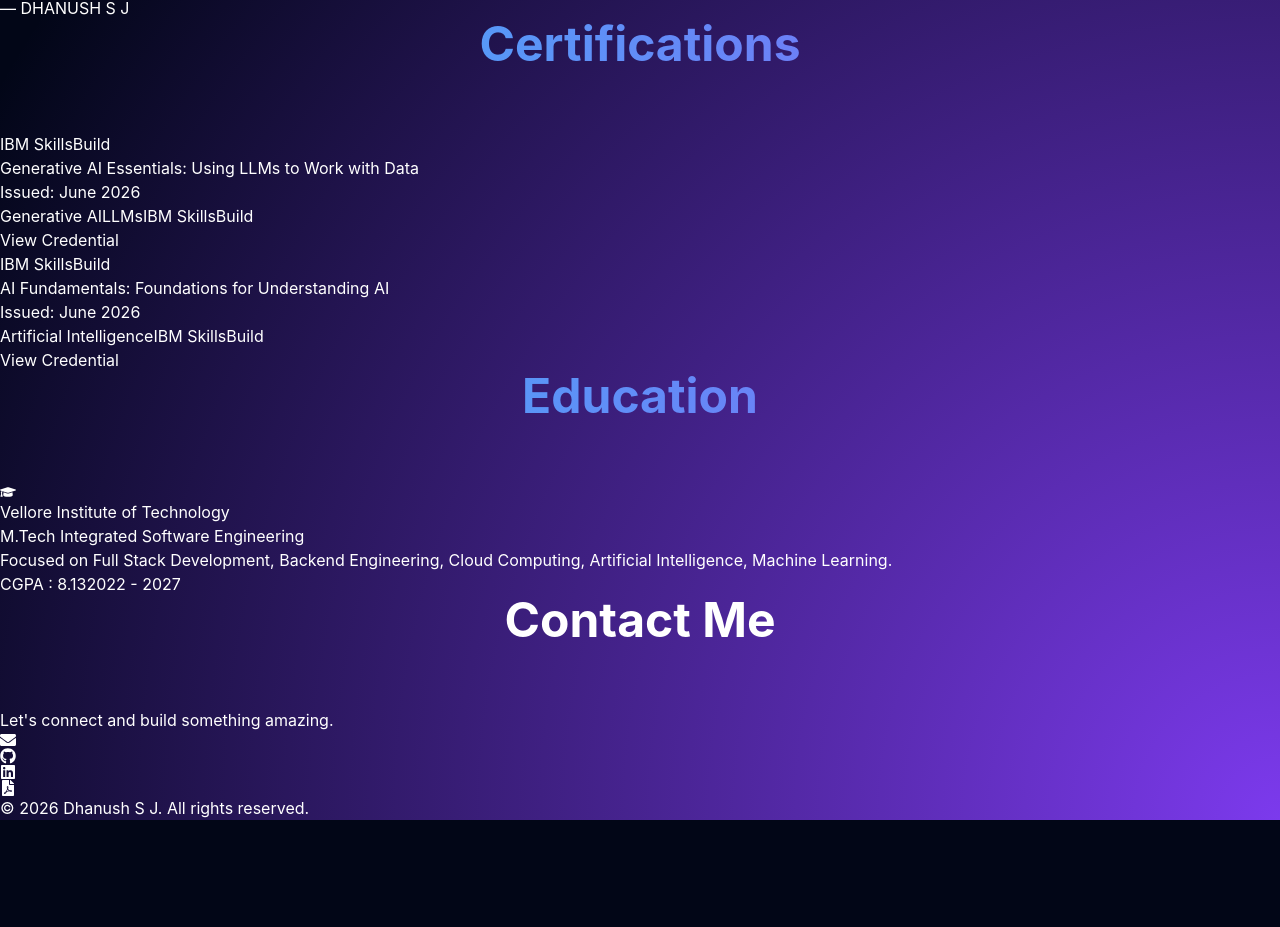
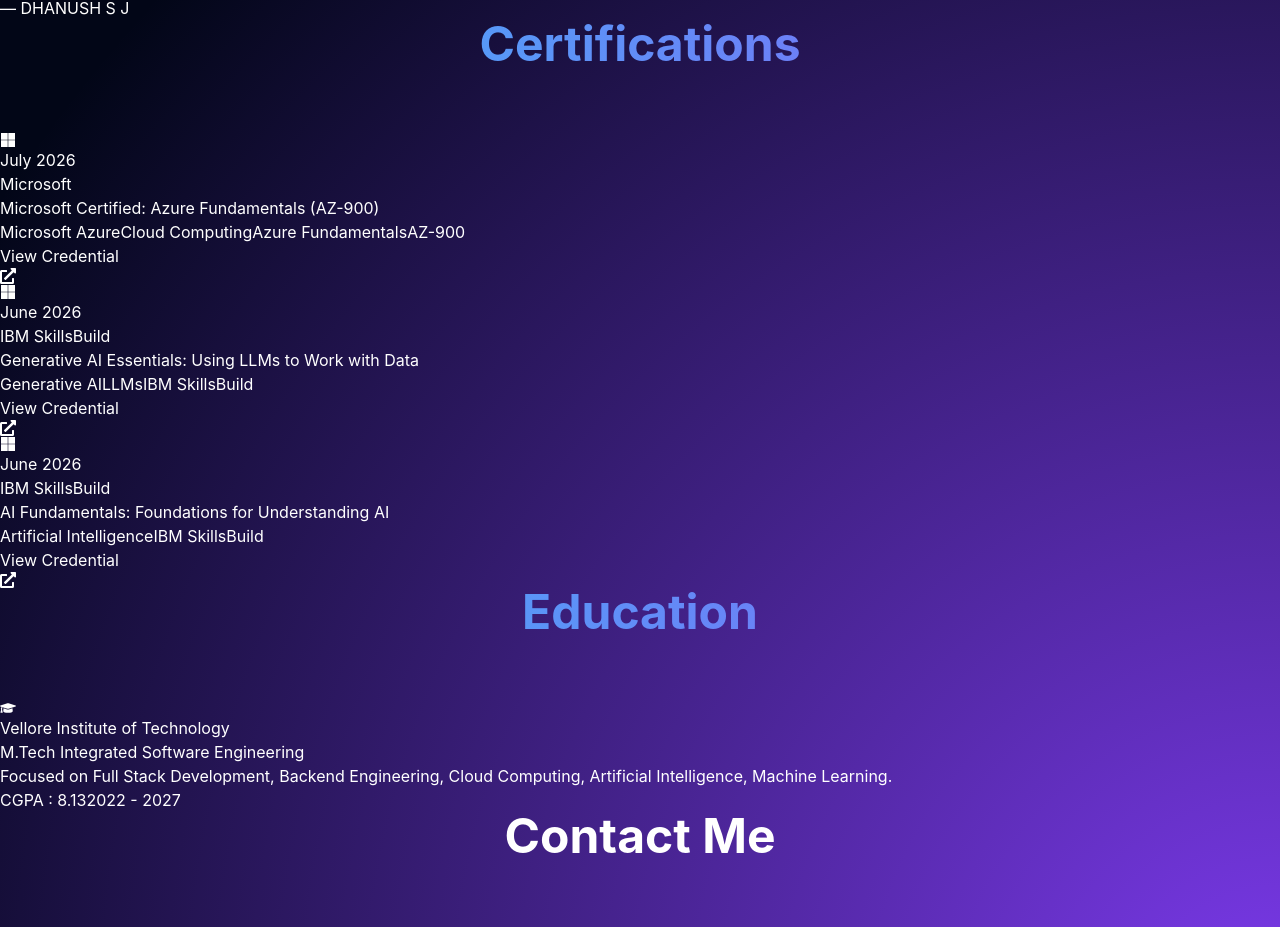
Before and after one commit to Dhanushsj12/portfolio, a React app: page / in a window 1280 px wide. Shown: the part 4952-5879 px from the top of the page. Before the commit the page ends 5772 px from the top, so only its background shows below. Built offline with nearby package versions, Linux system fonts and the light colour scheme; the HTML template or start-up script is replaced by a standard one.

Commit message:
Add Microsoft AZ-900 certification

```diff
--- a/src/components/Certifications.jsx
+++ b/src/components/Certifications.jsx
@@ -1,12 +1,29 @@
+import { FaExternalLinkAlt, FaMicrosoft } from "react-icons/fa";
+
 function Certifications() {
-
   const certificates = [
+    {
+      title: "Microsoft Certified: Azure Fundamentals (AZ-900)",
+      issuer: "Microsoft",
+      date: "July 2026",
+      tags: [
+        "Microsoft Azure",
+        "Cloud Computing",
+        "Azure Fundamentals",
+        "AZ-900"
+      ],
+      link: "https://learn.microsoft.com/en-us/users/dhanushsj-0479/credentials/cc25d263d81b2927"
+    },
 
     {
       title: "Generative AI Essentials: Using LLMs to Work with Data",
       issuer: "IBM SkillsBuild",
       date: "June 2026",
-      tags: ["Generative AI", "LLMs", "IBM SkillsBuild"],
+      tags: [
+        "Generative AI",
+        "LLMs",
+        "IBM SkillsBuild"
+      ],
       link: "https://www.credly.com/badges/dc2bf324-561d-4b9c-9c27-19e874480e05/public_url"
     },
 
@@ -14,78 +31,94 @@
       title: "AI Fundamentals: Foundations for Understanding AI",
       issuer: "IBM SkillsBuild",
       date: "June 2026",
-      tags: ["Artificial Intelligence", "IBM SkillsBuild"],
+      tags: [
+        "Artificial Intelligence",
+        "IBM SkillsBuild"
+      ],
       link: "https://www.credly.com/badges/b1c207bb-b727-43bb-935e-7a4bc4209b1a/public_url"
     }
-
   ];
 
   return (
-
     <section
       id="certifications"
       className="py-32 px-6"
       data-aos="fade-up"
     >
-
       <h2 className="section-title gradient-text">
         Certifications
       </h2>
 
-      <div className="max-w-6xl mx-auto grid md:grid-cols-2 gap-10 mt-20">
+      <div className="max-w-6xl mx-auto grid md:grid-cols-2 lg:grid-cols-3 gap-8 mt-20">
 
         {certificates.map((cert, index) => (
 
           <div
             key={index}
             className="
+              group
               bg-white/5
               backdrop-blur-xl
               border border-white/10
               rounded-3xl
               p-8
-              hover:-translate-y-2
-              hover:border-sky-400/30
-              hover:shadow-[0_0_35px_rgba(56,189,248,0.2)]
+              hover:-translate-y-3
+              hover:border-sky-400/40
+              hover:shadow-[0_0_40px_rgba(56,189,248,0.2)]
               transition-all
               duration-500
+              flex
+              flex-col
             "
           >
 
-            {/* Certificate Icon */}
+            <div className="flex items-center justify-between mb-6">
 
-            <div className="text-5xl mb-5">
+              <div className="
+                w-14
+                h-14
+                rounded-2xl
+                bg-sky-500/10
+                border border-sky-400/20
+                flex
+                items-center
+                justify-center
+                text-3xl
+                text-sky-400
+              ">
+                <FaMicrosoft />
+              </div>
+
+              <span className="
+                text-sm
+                text-gray-400
+                bg-white/5
+                px-4
+                py-2
+                rounded-full
+              ">
+                {cert.date}
+              </span>
 
             </div>
 
-            {/* Issuer */}
-
-            <p className="text-sky-400 font-semibold mb-2">
+            <p className="text-sky-400 font-semibold mb-3">
               {cert.issuer}
             </p>
 
-            {/* Certificate Name */}
-
-            <h3 className="text-2xl font-bold mb-4 leading-snug">
+            <h3 className="text-xl font-bold mb-5 leading-relaxed">
               {cert.title}
             </h3>
 
-            {/* Date */}
-
-            <p className="text-gray-400 mb-6">
-              Issued: {cert.date}
-            </p>
-
-            {/* Tags */}
-
-            <div className="flex flex-wrap gap-3 mb-8">
+            <div className="flex flex-wrap gap-2 mb-8">
 
               {cert.tags.map((tag, i) => (
 
                 <span
                   key={i}
                   className="
-                    px-4 py-2
+                    px-3
+                    py-1
                     rounded-full
                     bg-sky-500/10
                     border border-sky-400/20
@@ -100,14 +133,16 @@
 
             </div>
 
-            {/* Button */}
-
             <a
               href={cert.link}
               target="_blank"
               rel="noreferrer"
               className="
-                inline-block
+                mt-auto
+                flex
+                items-center
+                justify-center
+                gap-3
                 bg-gradient-to-r
                 from-sky-500
                 to-purple-600
@@ -116,12 +151,12 @@
                 rounded-2xl
                 font-semibold
                 hover:scale-105
-                hover:shadow-[0_0_20px_rgba(56,189,248,0.4)]
                 transition
                 duration-300
               "
             >
               View Credential
+              <FaExternalLinkAlt className="text-sm" />
             </a>
 
           </div>
@@ -131,9 +166,7 @@
       </div>
 
     </section>
-
   );
-
 }
 
 export default Certifications;
```
